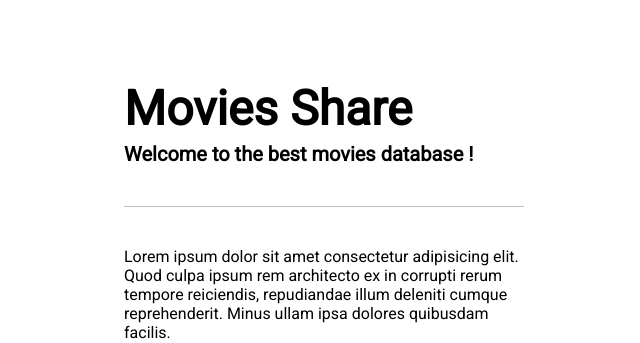
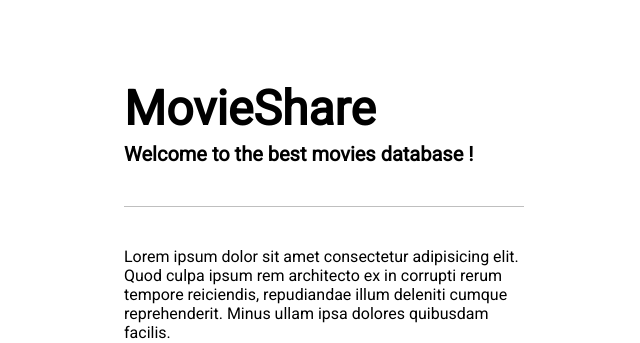
Before and after one commit to H0stile/movies_share, a PHP site: page /home.php in a window 1280 px wide. Shown: the part 125-468 px from the top of the page, without its empty margins (76-716 px from the left). Run offline with PHP 8.4, Linux system fonts and the light colour scheme; data that the repository does not hold is empty.

Commit message:
Update home.php

```diff
--- a/home.php
+++ b/home.php
@@ -32,7 +32,7 @@ if($conn){
 </head>
 <body>
     <section id="home-content-box">
-        <h1>Movies Share</h1>
+        <h1>MovieShare</h1>
         <h2>Welcome to the best movies database !</h2>
         <p>Lorem ipsum dolor sit amet consectetur adipisicing elit. Quod culpa ipsum rem architecto ex in corrupti rerum tempore reiciendis, repudiandae illum deleniti cumque reprehenderit. Minus ullam ipsa dolores quibusdam facilis.</p>
 
```
